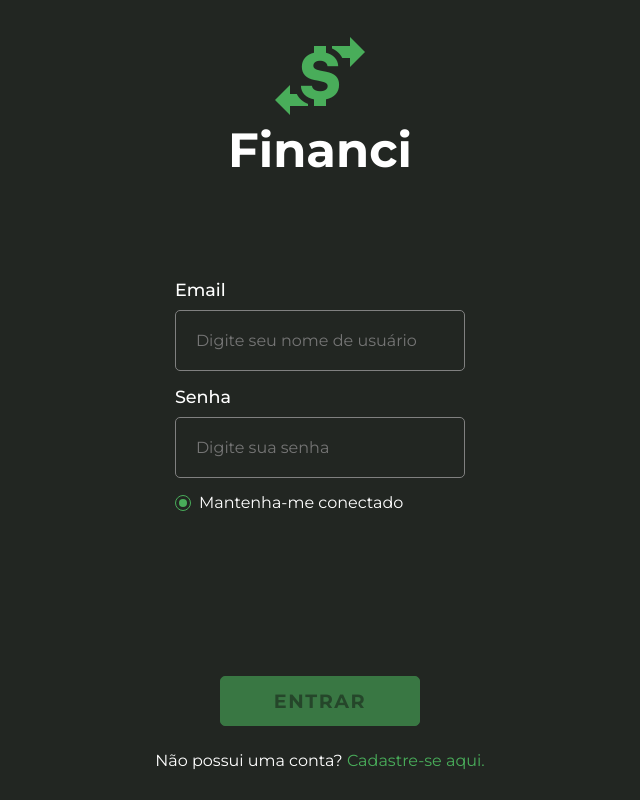
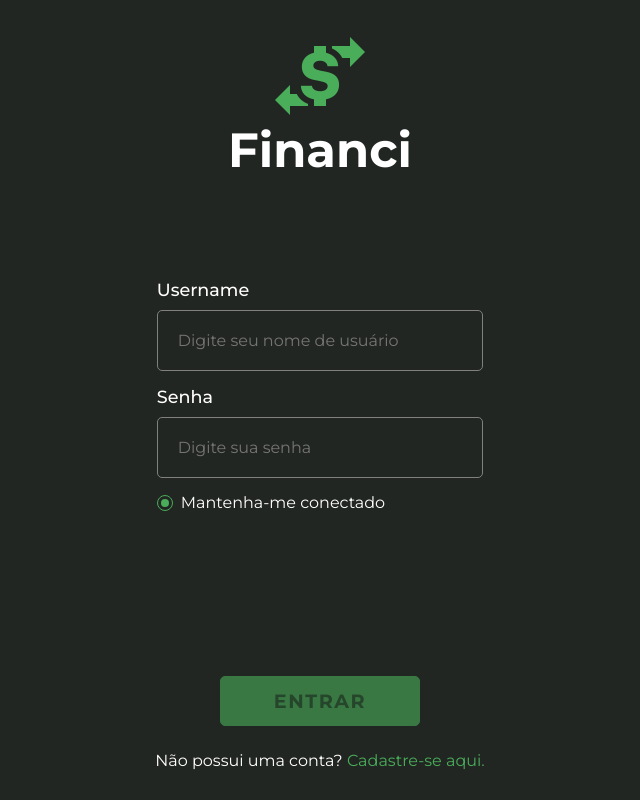
Before and after one commit to grupo-bala/financi-web-front-end, a Vue app: page /login in a window 1280 px wide. Shown: the whole page, without its empty margins (320-960 px from the left). Built offline with nearby package versions, Linux system fonts and the light colour scheme.

Commit message:
fix: input changed from email to username in login view

```diff
--- a/src/views/Login.vue
+++ b/src/views/Login.vue
@@ -35,7 +35,7 @@ async function login() {
         </div>
 
         <form class="main_container__inputs">
-            <Input :numeric="false" :required="false" label="Email" type="Email" placeholder="Digite seu nome de usuário" v-model="username" @isCorrect="(correct) => isUsernameCorrect = correct"/>
+            <Input :numeric="false" :required="false" label="Username" type="Text" placeholder="Digite seu nome de usuário" v-model="username" @isCorrect="(correct) => isUsernameCorrect = correct"/>
             <Input :numeric="false" :required="false" label="Senha" type="Password" placeholder="Digite sua senha" v-model="password" @isCorrect="(correct) => isPasswordCorrect = correct"/>
             <CheckboxLogin text="Mantenha-me conectado"></CheckboxLogin>
             <p class="main_container__inputs__error" v-if="feedback.length > 0">{{ feedback }}</p>
```
